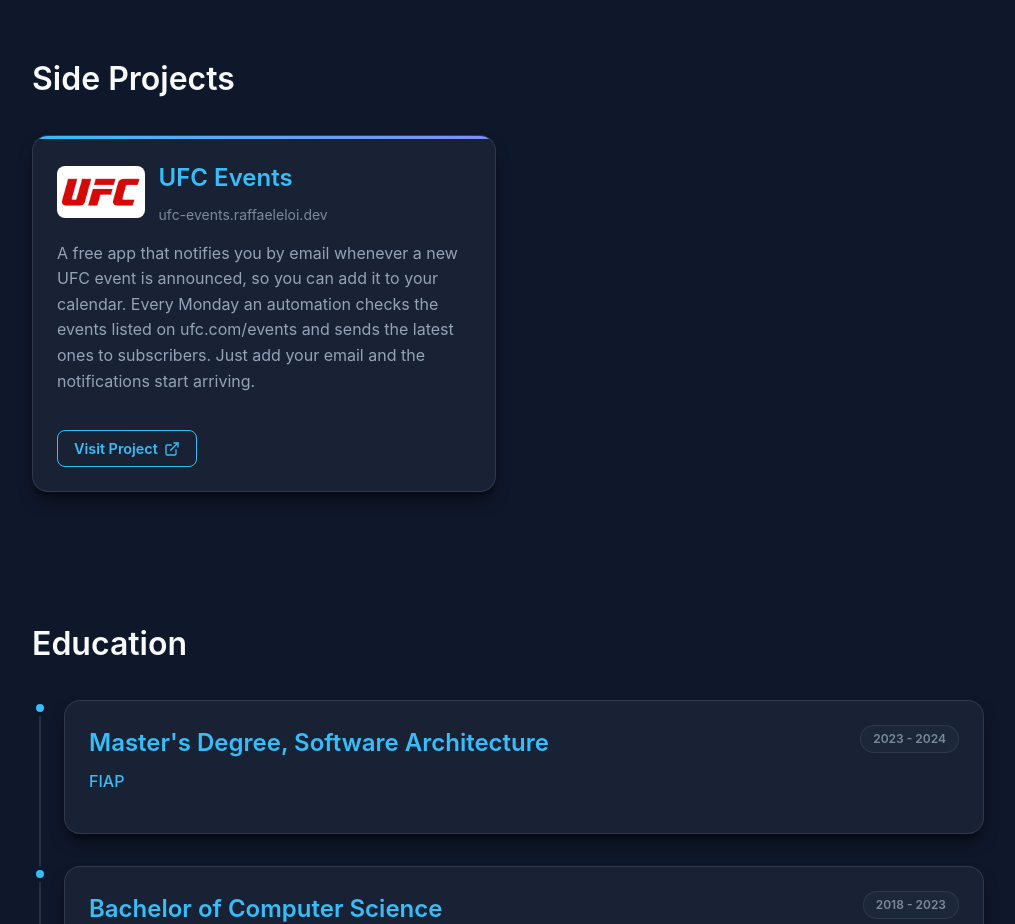
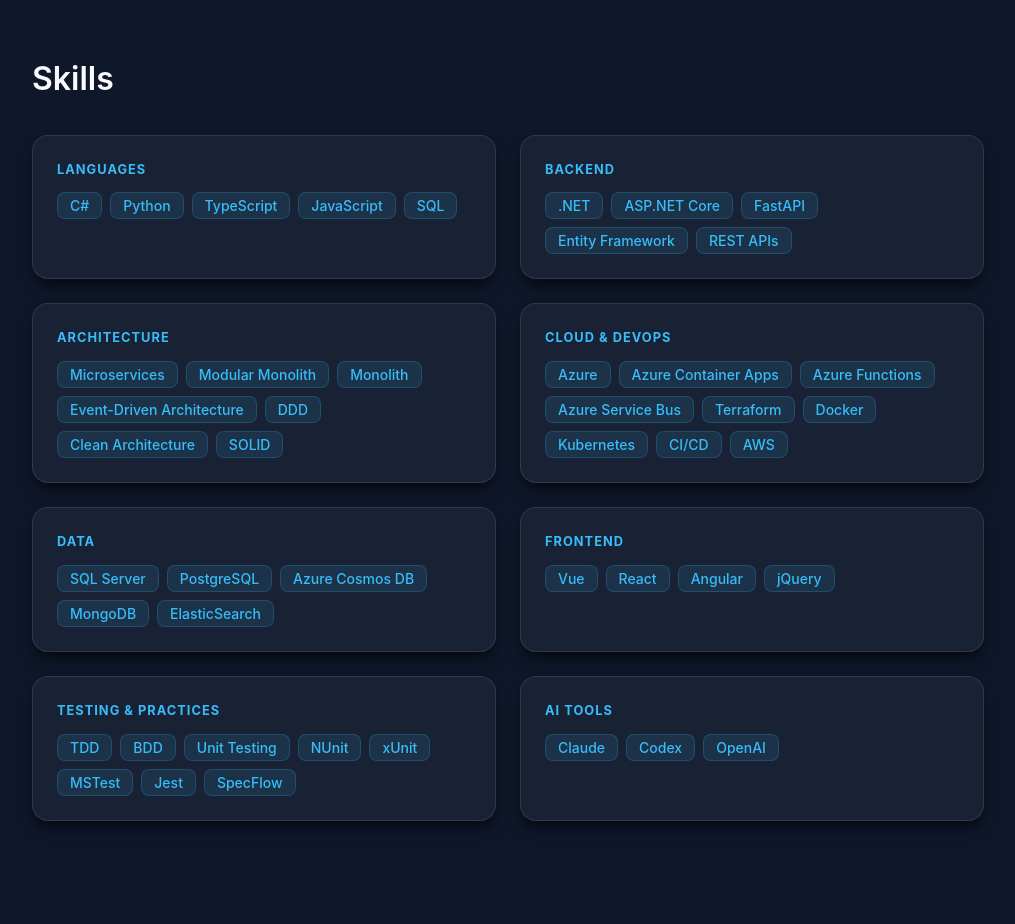
Before and after one commit to Raffael-Eloi/portifolio-updated, a Next.js app: page / in a window 1280 px wide. Shown: the part 3760-4684 px from the top of the page, without its empty margins (132-1147 px from the left). Built offline with nearby package versions, Linux system fonts and the light colour scheme.

Commit message:
improve portifolio

```diff
--- a/src/components/pages/HomePage.tsx
+++ b/src/components/pages/HomePage.tsx
@@ -3,6 +3,8 @@ import MainLayout from '@/components/layout/MainLayout/MainLayout';
 import BasicInfoSection from '@/components/portfolio/BasicInfo/BasicInfoSection';
 import ExperienceSection from '@/components/portfolio/Experience/ExperienceSection';
 import ProjectsSection from '@/components/portfolio/Projects/ProjectsSection';
+import SkillsSection from '@/components/portfolio/Skills/SkillsSection';
+import ContentSection from '@/components/portfolio/Content/ContentSection';
 import EducationSection from '@/components/portfolio/Education/EducationSection';
 import CertificationsSection from '@/components/portfolio/Certifications/CertificationsSection';
 import { getPortfolioData } from '@/services/portfolioService';
@@ -14,9 +16,11 @@ const HomePage: React.FC = () => {
     <MainLayout>
       <BasicInfoSection data={data.basicInfo} />
       <ExperienceSection data={data.experience} />
+      <SkillsSection data={data.skills} />
       <ProjectsSection data={data.projects} />
       <EducationSection data={data.education} />
       <CertificationsSection data={data.certifications} />
+      <ContentSection data={data.contentAndCommunity} />
     </MainLayout>
   );
 };
--- /dev/null
+++ b/src/components/portfolio/Content/ContentSection.module.css
@@ -0,0 +1,86 @@
+.grid {
+  display: grid;
+  grid-template-columns: repeat(auto-fill, minmax(min(100%, 320px), 1fr));
+  gap: 1.5rem;
+  margin-top: 2rem;
+}
+
+.card {
+  display: flex;
+  flex-direction: column;
+  position: relative;
+  overflow: hidden;
+}
+
+.card::before {
+  content: '';
+  position: absolute;
+  top: 0;
+  left: 0;
+  right: 0;
+  height: 3px;
+  background: linear-gradient(90deg, var(--accent-primary), var(--accent-secondary));
+}
+
+.header {
+  display: flex;
+  align-items: center;
+  gap: 0.85rem;
+}
+
+.icon {
+  flex-shrink: 0;
+  display: flex;
+  align-items: center;
+  justify-content: center;
+  width: 44px;
+  height: 44px;
+  border-radius: var(--radius-sm);
+  color: #0f172a;
+  background: linear-gradient(135deg, var(--accent-primary), var(--accent-secondary));
+}
+
+.kind {
+  display: block;
+  color: var(--accent-primary);
+  font-weight: 600;
+}
+
+.card .title {
+  margin-bottom: 0;
+  font-size: 1.2rem;
+  line-height: 1.3;
+  color: var(--text-primary);
+}
+
+.description {
+  margin-top: 1rem;
+  margin-bottom: 0;
+  line-height: 1.6;
+}
+
+.tagline {
+  margin-top: 1rem;
+  font-style: italic;
+}
+
+.link {
+  align-self: flex-start;
+  display: inline-flex;
+  align-items: center;
+  gap: 0.4rem;
+  margin-top: 1.25rem;
+  padding: 0.55rem 1rem;
+  border: 1px solid var(--accent-primary);
+  border-radius: var(--radius-sm);
+  color: var(--accent-primary);
+  text-decoration: none;
+  font-weight: 600;
+  font-size: 0.9rem;
+  transition: background 0.2s ease, color 0.2s ease;
+}
+
+.link:hover {
+  background: var(--accent-primary);
+  color: #0f172a;
+}
--- /dev/null
+++ b/src/components/portfolio/Content/ContentSection.tsx
@@ -0,0 +1,80 @@
+import React from 'react';
+import {
+  Youtube,
+  Waves,
+  Code,
+  BookOpen,
+  Users,
+  Mic,
+  ExternalLink,
+  LucideIcon,
+} from 'lucide-react';
+import Typography from '../../common/Typography/Typography';
+import Card from '../../common/Card/Card';
+import { ContentItem } from '@/models';
+import styles from '../Section.module.css';
+import contentStyles from './ContentSection.module.css';
+
+interface ContentSectionProps {
+  data: ContentItem[];
+}
+
+const icons: Record<string, LucideIcon> = {
+  youtube: Youtube,
+  waves: Waves,
+  code: Code,
+  book: BookOpen,
+  users: Users,
+  mic: Mic,
+};
+
+const ContentSection: React.FC<ContentSectionProps> = ({ data }) => {
+  return (
+    <section className={styles.section}>
+      <Typography variant="h2">Content & Community</Typography>
+      <div className={contentStyles.grid}>
+        {data.map((item) => {
+          const Icon = icons[item.icon] ?? Code;
+          return (
+            <Card key={item.title} className={contentStyles.card}>
+              <div className={contentStyles.header}>
+                <span className={contentStyles.icon}>
+                  <Icon size={20} aria-hidden="true" />
+                </span>
+                <div>
+                  <Typography variant="small" className={contentStyles.kind}>
+                    {item.kind}
+                  </Typography>
+                  <Typography variant="h3" className={contentStyles.title}>
+                    {item.title}
+                  </Typography>
+                </div>
+              </div>
+              <Typography variant="p" className={contentStyles.description}>
+                {item.description}
+              </Typography>
+              {item.tagline && (
+                <Typography variant="small" className={contentStyles.tagline}>
+                  {item.tagline}
+                </Typography>
+              )}
+              {item.url && (
+                <a
+                  href={item.url}
+                  className={contentStyles.link}
+                  target="_blank"
+                  rel="noopener noreferrer"
+                >
+                  {item.linkLabel ?? 'Visit'}
+                  <ExternalLink size={16} aria-hidden="true" />
+                </a>
+              )}
+            </Card>
+          );
+        })}
+      </div>
+    </section>
+  );
+};
+
+export default ContentSection;
--- /dev/null
+++ b/src/components/portfolio/Skills/SkillsSection.module.css
@@ -0,0 +1,27 @@
+.grid {
+  display: grid;
+  grid-template-columns: repeat(auto-fill, minmax(min(100%, 320px), 1fr));
+  gap: 1.5rem;
+  margin-top: 2rem;
+}
+
+.card {
+  display: flex;
+  flex-direction: column;
+  gap: 0.85rem;
+}
+
+.card .category {
+  margin: 0;
+  color: var(--accent-primary);
+  font-size: 0.8rem;
+  font-weight: 700;
+  letter-spacing: 0.08em;
+  text-transform: uppercase;
+}
+
+.tags {
+  display: flex;
+  flex-wrap: wrap;
+  gap: 0.5rem;
+}
--- /dev/null
+++ b/src/components/portfolio/Skills/SkillsSection.tsx
@@ -0,0 +1,35 @@
+import React from 'react';
+import Typography from '../../common/Typography/Typography';
+import Card from '../../common/Card/Card';
+import Tag from '../../common/Tag/Tag';
+import { SkillGroup } from '@/models';
+import styles from '../Section.module.css';
+import skillStyles from './SkillsSection.module.css';
+
+interface SkillsSectionProps {
+  data: SkillGroup[];
+}
+
+const SkillsSection: React.FC<SkillsSectionProps> = ({ data }) => {
+  return (
+    <section className={styles.section}>
+      <Typography variant="h2">Skills</Typography>
+      <div className={skillStyles.grid}>
+        {data.map((group) => (
+          <Card key={group.category} className={skillStyles.card}>
+            <Typography variant="h4" className={skillStyles.category}>
+              {group.category}
+            </Typography>
+            <div className={skillStyles.tags}>
+              {group.skills.map((skill) => (
+                <Tag key={skill} label={skill} />
+              ))}
+            </div>
+          </Card>
+        ))}
+      </div>
+    </section>
+  );
+};
+
+export default SkillsSection;
--- a/src/data/portfolio.json
+++ b/src/data/portfolio.json
@@ -77,7 +77,7 @@
             "company": "Siteware",
             "role": "Mid Software Engineer",
             "startDate": "2024-03",
-            "endDate": "2024-09",
+            "endDate": "2024-08",
             "description": "Siteware is a company specializing in strategic performance and management software, helping organizations turn data into clear insights and results",
             "roleResponsibility": "Development of solutions for monitoring a business management system to monitor corporate performance",
             "details": [
@@ -205,6 +205,84 @@
             "logo": "/projects/ufc-logo.png"
         }
     ],
+    "contentAndCommunity": [
+        {
+            "title": "Raffael Eloi",
+            "kind": "YouTube Channel",
+            "icon": "youtube",
+            "description": "An English-language channel about software engineering, software architecture, cloud services and engineering best practices. The goal is to explain not only how things work, but why they work, when to use them and what trade-offs are involved.",
+            "tagline": "Real knowledge. Real experience. Real engineering.",
+            "url": "https://www.youtube.com/@raffaeleloi",
+            "linkLabel": "Visit the channel"
+        },
+        {
+            "title": "Swimming Against the Tide",
+            "kind": "YouTube Series · #SATT",
+            "icon": "waves",
+            "description": "A series born from frustration with how much technical content is now AI-generated. Every topic is something I research, study and understand myself before explaining it. It isn't anti-AI. It's about taking personal responsibility for the knowledge I share.",
+            "tagline": "Real knowledge. Real effort. Real engineering."
+        },
+        {
+            "title": "Show Me the Code",
+            "kind": "YouTube Series · #ShowMeTheCode",
+            "icon": "code",
+            "description": "A look inside my side projects: the motivation, architecture, technology choices, implementation, trade-offs and lessons learned. The first episode covers the UFC Events app.",
+            "tagline": "Beyond theory. Into the code."
+        },
+        {
+            "title": "Book Reviews",
+            "kind": "YouTube Series",
+            "icon": "book",
+            "description": "Software engineering and architecture books through my own perspective: key takeaways, where I agree or disagree, and how the ideas connect to real engineering experience.",
+            "tagline": "Read critically. Think independently. Share genuinely."
+        },
+        {
+            "title": ".NET Community",
+            "kind": "Community",
+            "icon": "users",
+            "description": "Together with my wife, I organize a technology community focused on .NET, with in-person events and monthly online meetups."
+        },
+        {
+            "title": "Mentoring & Speaking",
+            "kind": "Giving back",
+            "icon": "mic",
+            "description": "I mentor people who are just starting out in tech, and I'm growing as a speaker, starting with my first talk on building scalable applications."
+        }
+    ],
+    "skills": [
+        {
+            "category": "Languages",
+            "skills": ["C#", "Python", "TypeScript", "JavaScript", "SQL"]
+        },
+        {
+            "category": "Backend",
+            "skills": [".NET", "ASP.NET Core", "FastAPI", "Entity Framework", "REST APIs"]
+        },
+        {
+            "category": "Architecture",
+            "skills": ["Microservices", "Modular Monolith", "Monolith", "Event-Driven Architecture", "DDD", "Clean Architecture", "SOLID"]
+        },
+        {
+            "category": "Cloud & DevOps",
+            "skills": ["Azure", "Azure Container Apps", "Azure Functions", "Azure Service Bus", "Terraform", "Docker", "Kubernetes", "CI/CD", "AWS"]
+        },
+        {
+            "category": "Data",
+            "skills": ["SQL Server", "PostgreSQL", "Azure Cosmos DB", "MongoDB", "ElasticSearch"]
+        },
+        {
+            "category": "Frontend",
+            "skills": ["Vue", "React", "Angular", "jQuery"]
+        },
+        {
+            "category": "Testing & Practices",
+            "skills": ["TDD", "BDD", "Unit Testing", "NUnit", "xUnit", "MSTest", "Jest", "SpecFlow"]
+        },
+        {
+            "category": "AI Tools",
+            "skills": ["Claude", "Codex", "OpenAI"]
+        }
+    ],
     "education": [
         {
             "school": "FIAP",
--- a/src/models/PortfolioData.ts
+++ b/src/models/PortfolioData.ts
@@ -3,11 +3,15 @@ import { Experience } from './Experience';
 import { Education } from './Education';
 import { Certification } from './Certification';
 import { Project } from './Project';
+import { ContentItem } from './ContentItem';
+import { SkillGroup } from './SkillGroup';
 
 export interface PortfolioData {
   basicInfo: BasicInfo;
   experience: Experience[];
   projects: Project[];
+  contentAndCommunity: ContentItem[];
+  skills: SkillGroup[];
   education: Education[];
   certifications: Certification[];
 }
--- /dev/null
+++ b/src/models/SkillGroup.ts
@@ -0,0 +1,4 @@
+export interface SkillGroup {
+  category: string;
+  skills: string[];
+}
--- a/src/models/index.ts
+++ b/src/models/index.ts
@@ -5,4 +5,6 @@ export * from './Education';
 export * from './Certification';
 export * from './Extra';
 export * from './Project';
+export * from './ContentItem';
+export * from './SkillGroup';
 export * from './PortfolioData';
```
Also changed, not shown: src/models/ContentItem.ts (added, +10 -0 lines), 1 other file (tests, documents, lock files or other folders).
